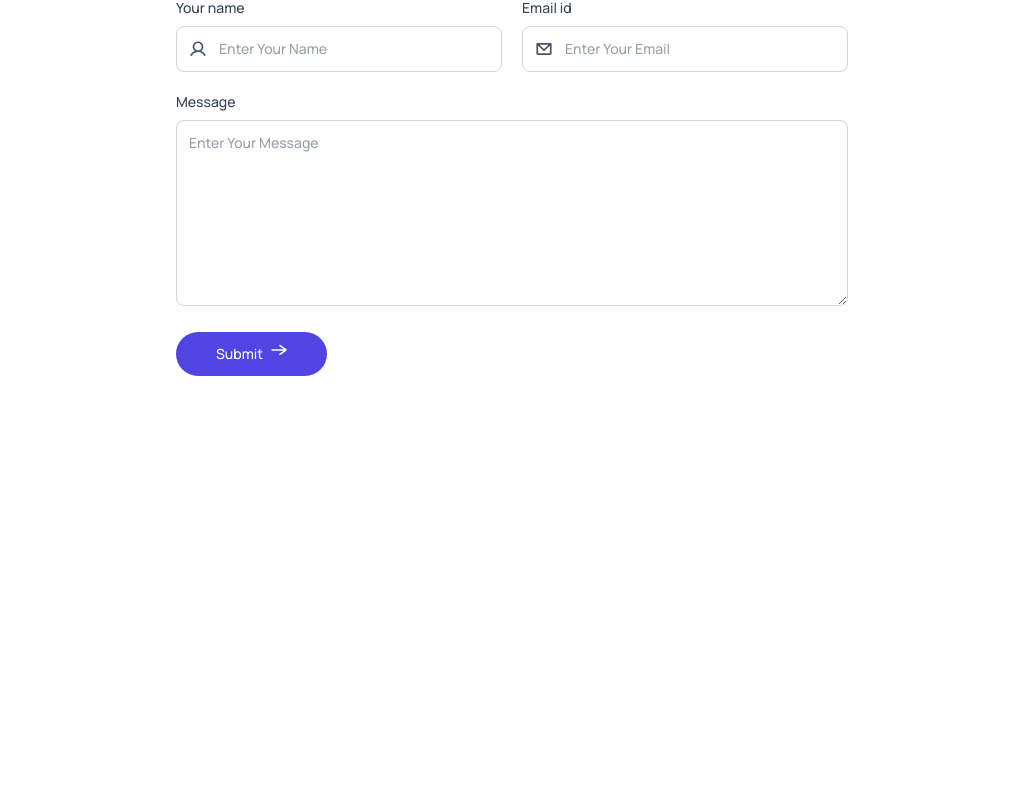
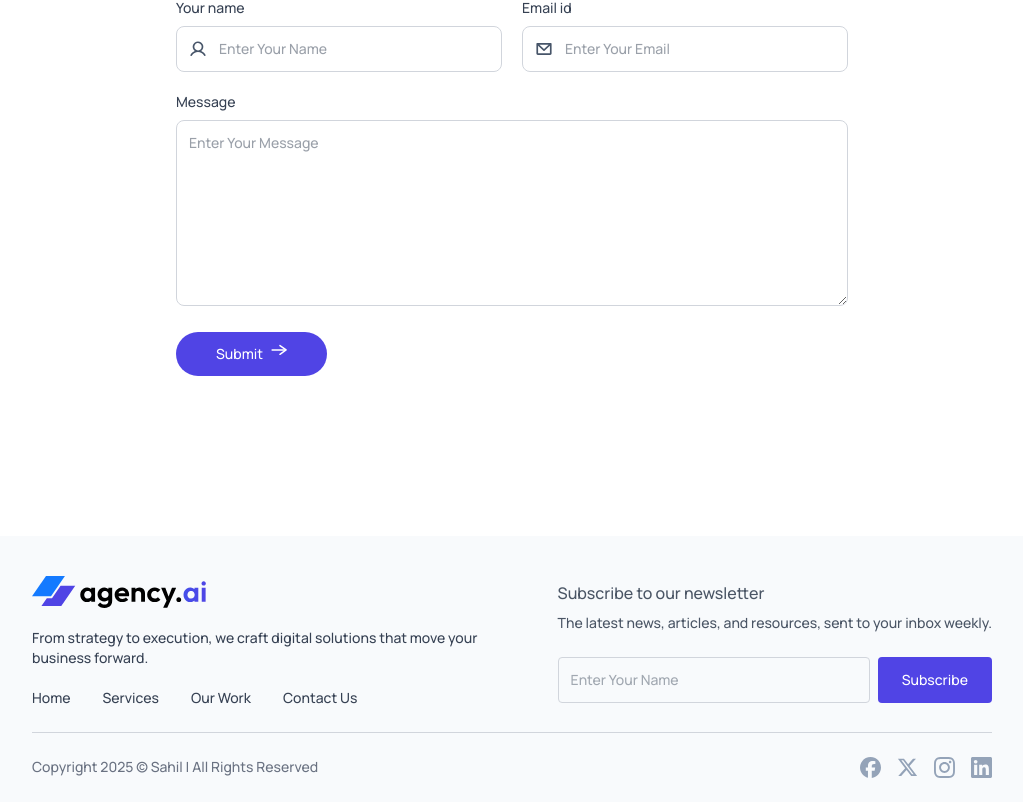
Before and after one commit to sahilzalte/Agency-AI, a React (Vite) app: page / in a window 1280 px wide. Shown: the part 3305-4107 px from the top of the page, without its empty margins (128-1151 px from the left). Before the commit the page ends 3681 px from the top, so only its background shows below. Built offline with nearby package versions, Linux system fonts and the light colour scheme.

Commit message:
Add Footer component and integrate into App
Introduces a new Footer component with navigation links, newsletter subscription, and social media icons. The Footer is integrated into the main App and supports theme-based logo display.

```diff
--- a/src/App.jsx
+++ b/src/App.jsx
@@ -7,6 +7,7 @@
 import Teams from './components/Teams'
 import ContactUs from './components/ContactUs'
 import { Toaster } from 'react-hot-toast'
+import Footer from './components/Footer'
 
 const App = () => {
   const [theme, setTheme] = useState(localStorage.getItem('theme') ? localStorage.getItem('theme') : 'light')
@@ -21,6 +22,7 @@
         <OurWork />
         <Teams />
         <ContactUs />
+        <Footer theme={theme} />
       </div>
     </>
   )
--- /dev/null
+++ b/src/components/Footer.jsx
@@ -0,0 +1,44 @@
+import React from 'react'
+import assets from '../assets/assets'
+
+const Footer = ({ theme }) => {
+  return (
+    <div className='bg-slate-50 dark:bg-gray-900 pt-10 sm:pt-10 mt-20 sm:mt-40 px-4 sm:px-10 lg:px-24 xl:px-40'>
+      {/* footer top */}
+      <div className='flex justify-between lg:items-center max-lg:flex-col gap-10'>
+        <div className='space-y-5 text-sm text-gray-700 dark:text-gray-400'>
+          <img src={theme === 'dark' ? assets.logo_dark : assets.logo} className='w-32 sm:w-44' alt="" />
+          <p className='max-w-md'>From strategy to execution, we craft digital solutions that move your business forward.</p>
+          <ul className='flex gap-8'>
+            <li><a className='hover:text-primary' href="#hero">Home</a></li>
+            <li><a className='hover:text-primary' href="#services">Services</a></li>
+            <li><a className='hover:text-primary' href="#our-work">Our Work</a></li>
+            <li><a className='hover:text-primary' href="#contact-us">Contact Us</a></li>
+          </ul>
+        </div>
+        <div className='text-gray-600 dark:text-gray-400'>
+          <h3 className='font-semibold'>Subscribe to our newsletter</h3>
+          <p className='text-sm mt-2 mb-6'>The latest news, articles, and resources, sent to your inbox weekly.</p>
+          <div className='flex gap-2 text-sm'>
+            <input type="email" placeholder='Enter Your Name' className='w-full p-3 text-sm outline-none rounded dark:text-gray-200 bg-transparent border border-gray-300 dark:border-gray-500' />
+            <button className='bg-primary text-white rounded px-6'>Subscribe</button>
+          </div>
+        </div>
+      </div>
+      <hr className='border-gray-300 dark:border-gray-600 my-6' />
+
+      {/* Footer Bottom */}
+      <div className='pb-6 text-sm text-gray-500 flex justify-center sm:justify-between gap-4 flex-wrap'>
+        <p>Copyright 2025 &copy; Sahil | All Rights Reserved</p>
+        <div className='flex items-center justify-between gap-4'>
+          <img src={assets.facebook_icon} alt="" />
+          <img src={assets.twitter_icon} alt="" />
+          <img src={assets.instagram_icon} alt="" />
+          <img src={assets.linkedin_icon} alt="" />
+        </div>
+      </div>
+    </div>
+  )
+}
+
+export default Footer
```
